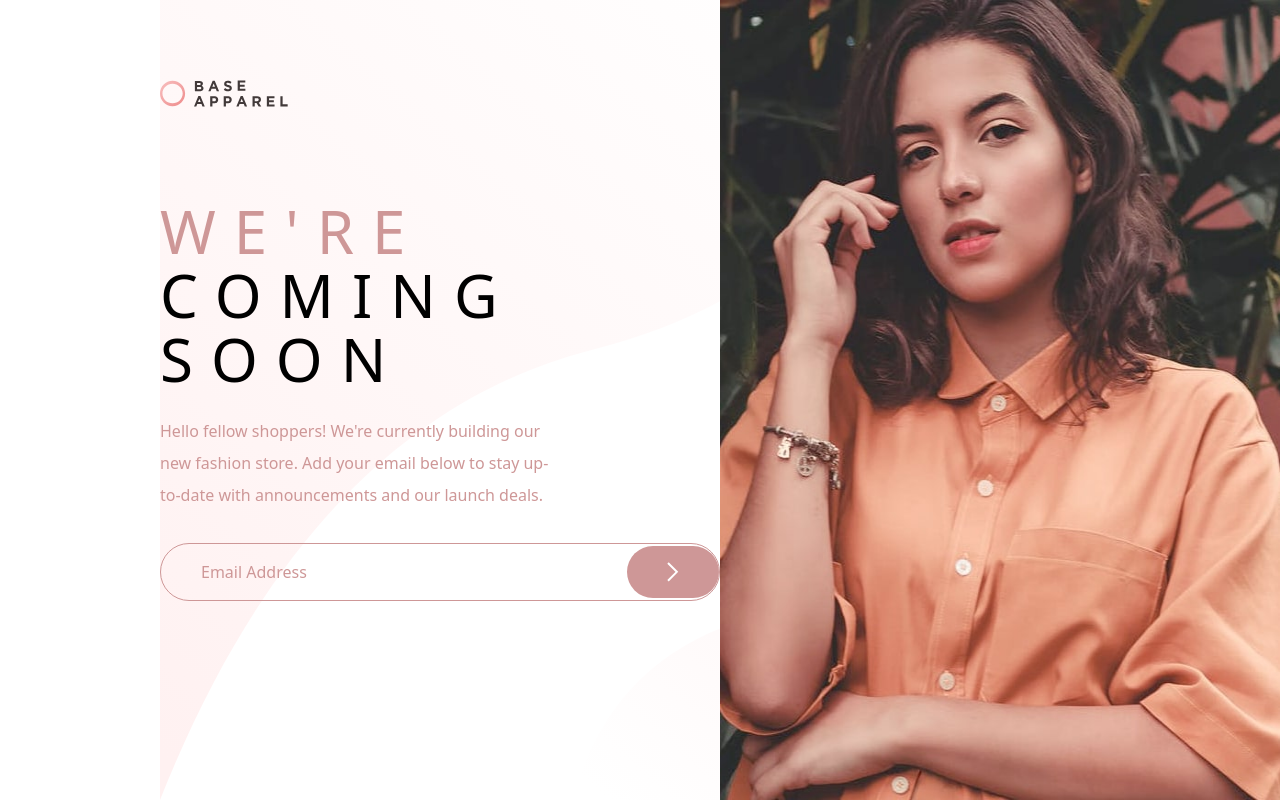
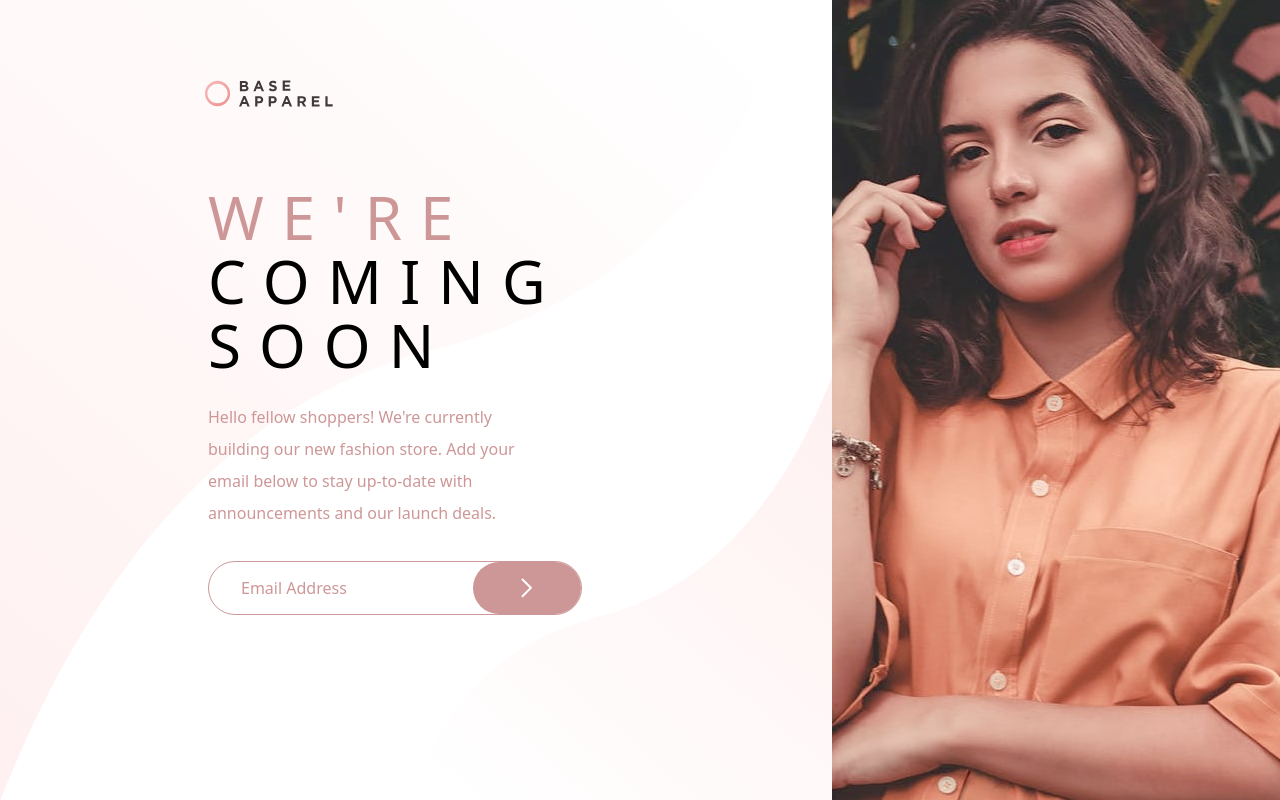
Before and after one commit to iamalabisunday/Base-Apparel-Coming-Soon-Page, a React (Vite) app: page / in a window 1280 px wide. Built offline with nearby package versions, Linux system fonts and the light colour scheme.

Commit message:
first commit

```diff
--- a/src/App.jsx
+++ b/src/App.jsx
@@ -3,51 +3,56 @@ import "./App.css";
 import logo from "./images/logo.svg";
 import DesktopImage from "./images/hero-desktop.jpg";
 import MobileImage from "./images/hero-mobile.jpg";
-import backgroundPattern from "./images/bg-pattern-desktop.svg";
 import iconArrow from "./images/icon-arrow.svg";
 
 export default function App() {
   return (
     <>
       <main className="w-screen h-screen flex flex-row items-start justify-between relative">
-        <div className="w-[10%] h-fit flex justify-center flex-col absolute top-20 left-40">
+        <div className="w-[10%] h-fit flex justify-center flex-col absolute top-20 left-[16%]">
           <img src={logo} alt="logo" />
         </div>
         <section
-          className="ml-40 w-full h-full flex flex-col justify-center"
+          className="max-w-[calc(100%-35%)] h-full bg-no-repeat bg-center bg-cover"
           style={{
-            backgroundImage: `url(${backgroundPattern})`,
+            backgroundImage: "url('./src/images/bg-pattern-desktop.svg')",
+            width: "100%",
           }}
         >
+          <article className="pl-[25%] h-full flex flex-col justify-center">
             <h1 className="text-6xl uppercase w-2 tracking-[0.3em] font-[500] leading-[4rem]">
               <span className="font-[200] text-[hsl(0_36%_70%)]">We're</span>
               <br />
               coming soon
             </h1>
-          <p className="mt-6 max-w-[70%] leading-8 text-[hsl(0_36%_70%)]">
+            <p className="mt-6 max-w-[50%] leading-8 text-[hsl(0_36%_70%)]">
               Hello fellow shoppers! We're currently building our new fashion
               store. Add your email below to stay up-to-date with announcements
               and our launch deals.
             </p>
             {/* Input Section */}
-          <article className="mt-8 flex flex-row justify-between items-center rounded-full border-1 border-[hsl(0_36%_70%)]">
+            <article className="mt-8 flex flex-row justify-between items-center rounded-full border-1 border-[hsl(0_36%_70%)] w-[60%]">
               <input
                 type="text"
                 placeholder="Email Address"
-              className="placeholder:text-[hsl(0_36%_70%)] placeholder:font-[200] px-[2.5rem] py-4  w-[60%]"
+                className="placeholder:text-[hsl(0_36%_70%)] placeholder:font-[200] px-[2rem] py-2 w-[60%] outline-none"
               />
-            <a href="#">
-              <img
-                src={iconArrow}
-                alt="Arrow Icon"
-                className="bg-[hsl(0_36%_70%)] px-[2.5rem] py-4 rounded-full top-[6%] right-[0%] pointer"
-              />
+              <a
+                href="#"
+                className="bg-[hsl(0_36%_70%)] px-[3rem] py-4 rounded-full pointer"
+              >
+                <img src={iconArrow} alt="Arrow Icon" />
               </a>
+            </article>
           </article>
         </section>
         {/* image Section */}
-        <section className="w-full h-full flex justify-end">
-          <img src={DesktopImage} alt="Hero-Image" />
+        <section className="w-[35%] h-full flex justify-end bg-red-900">
+          <img
+            src={DesktopImage}
+            alt="Hero-Image"
+            className="object-cover w-full"
+          />
         </section>
       </main>
     </>
```
Lines whose indentation alone changed are shown as unchanged.
